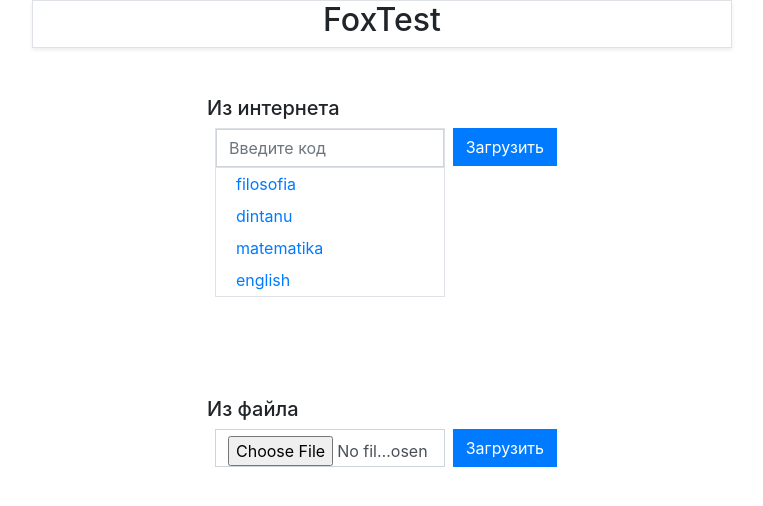
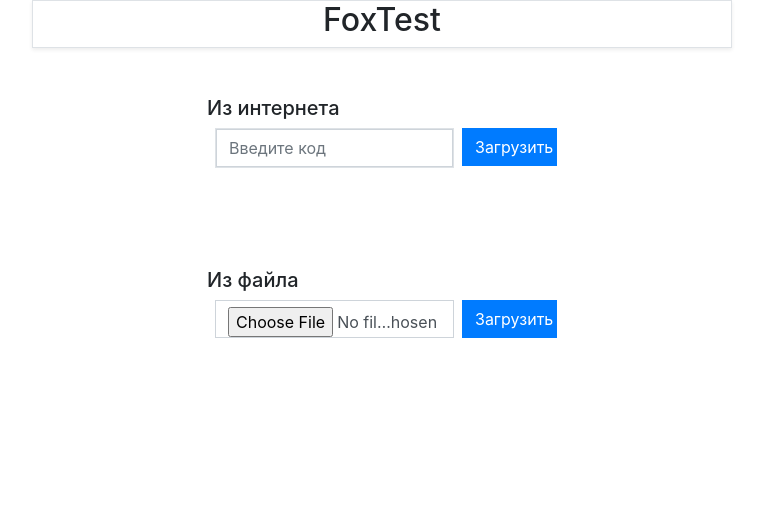
Before and after one commit to dauletra/foxtest-mirinda, a Vue app: page / in a window 1280 px wide. Shown: the top 506 px of the page, without its empty margins (258-1021 px from the left). Built offline with nearby package versions, Linux system fonts and the light colour scheme; what vue2-touch-events would draw is missing.

Commit message:
serverden testterdi fetch arqyly zagruuzhat etedi

```diff
--- a/src/App.vue
+++ b/src/App.vue
@@ -12,16 +12,15 @@
         <p class="h5">Из интернета</p>
         <div class="d-flex justify-content-center">
           <div class="w-100 mx-2 border">
-            <input placeholder="Введите код" type="text" class="form-control rounded-0" />
-            <div v-show="true" class="list-group list-group-flush border-top text-primary">
-              <button type="button" class="list-group-item list-group-item-action py-1 border-0 text-primary">filosofia</button>
-              <button type="button" class="list-group-item list-group-item-action py-1 border-0 text-primary">dintanu</button>
-              <button type="button" class="list-group-item list-group-item-action py-1 border-0 text-primary">matematika</button>
-              <button type="button" class="list-group-item list-group-item-action py-1 border-0 text-primary">english</button>
-            </div>
+            <input placeholder="Введите код" v-model.trim="code" v-on:keyup.enter="loadFile" type="text" class="form-control rounded-0" />
           </div>
           <div>
-            <button type="button" class="btn btn-primary rounded-0">Загрузить</button>
+            <button type="button" v-on:click="loadFile" v-bind:disabled="downloading" class="btn btn-primary rounded-0" style="width: 95px">
+              <span v-if="downloading">
+                <font-awesome-icon :icon="['fas', 'spinner']" spin />
+              </span>
+              <span v-else>Загрузить</span>
+            </button>
           </div>
         </div>
       </div>
@@ -34,7 +33,7 @@
           <div class="w-100 mx-2">
             <input type="file" ref="jsonFile" class="form-control form-control-file rounded-0" />
           </div>
-          <button type="button" v-on:click="openFile" class="btn btn-primary rounded-0">Загрузить</button>
+          <button type="button" v-on:click="openFile" class="btn btn-primary rounded-0" style="width: 95px">Загрузить</button>
         </div>
       </div>
     </div>
@@ -55,16 +54,52 @@
     return Array.from({length: (end-start+1)}, (v, k) => k + start);
   };
 
+  let api_url = 'https://foxtest-retro.herokuapp.com/quiz/';
+
   export default {
     name: 'app',
     data() {
       return {
-        quiz_bank: {}
+        quiz_bank: {},
+        code: '',
+        downloading: false
       }
     },
     computed: {
     },
     methods: {
+      set_quiz_bank: function(quiz_bank) {
+        console.group('quiz_bank_info');
+        console.log(' - Тесты загружены -');
+        console.log('_v = ' + quiz_bank._v);
+        console.log('name = ' + quiz_bank.name);
+        console.log('code = ' + quiz_bank.code);
+        console.log('mode = ' + quiz_bank.mode);
+        console.log('created = ' + quiz_bank.created);
+        console.log('comment: ' + quiz_bank.comment);
+        console.log('Количество вопросов: ' + quiz_bank.quizes.length);
+        console.log('[' + Object.keys(quiz_bank).join(', ') + ']');
+        console.groupEnd('quiz_bank_info');
+
+        this.quiz_bank = quiz_bank;
+      },
+      loadFile: function() {
+        console.log(this.code);
+        if (this.code.length === 0)
+          return;
+        this.downloading = true;
+        fetch(api_url+this.code)
+                .then(response => response.json())
+                .then(data => {
+                  this.downloading = false;
+                  console.log('Файл загружен');
+                  this.set_quiz_bank(data)
+                })
+                .catch(error => {
+                  this.downloading = false;
+                  console.log('Request failed: ', error)
+                });
+      },
       openFile: function() {
         this.files = this.$refs.jsonFile.files;
         if (this.files.length === 0) {
@@ -80,18 +115,7 @@
       onReaderLoad: function(event) {
         let jsontext = event.target.result;
         let json = JSON.parse(jsontext);
-        console.group('openFile');
-        console.log(' - Тесты загружены -');
-        console.log('_v = ' + json._v);
-        console.log('name = ' + json.name);
-        console.log('code = ' + json.code);
-        console.log('mode = ' + json.mode);
-        console.log('created = ' + json.created);
-        console.log('comment: ' + json.comment);
-        console.log('Количество вопросов: ' + json.quizes.length);
-        console.log('[' + Object.keys(json).join(', ') + ']');
-        console.groupEnd('openFile');
-        this.quiz_bank = json;
+        this.set_quiz_bank(json)
       }
     },
     components: {
```
Also changed, not shown: 1 other file (tests, documents, lock files or other folders).
